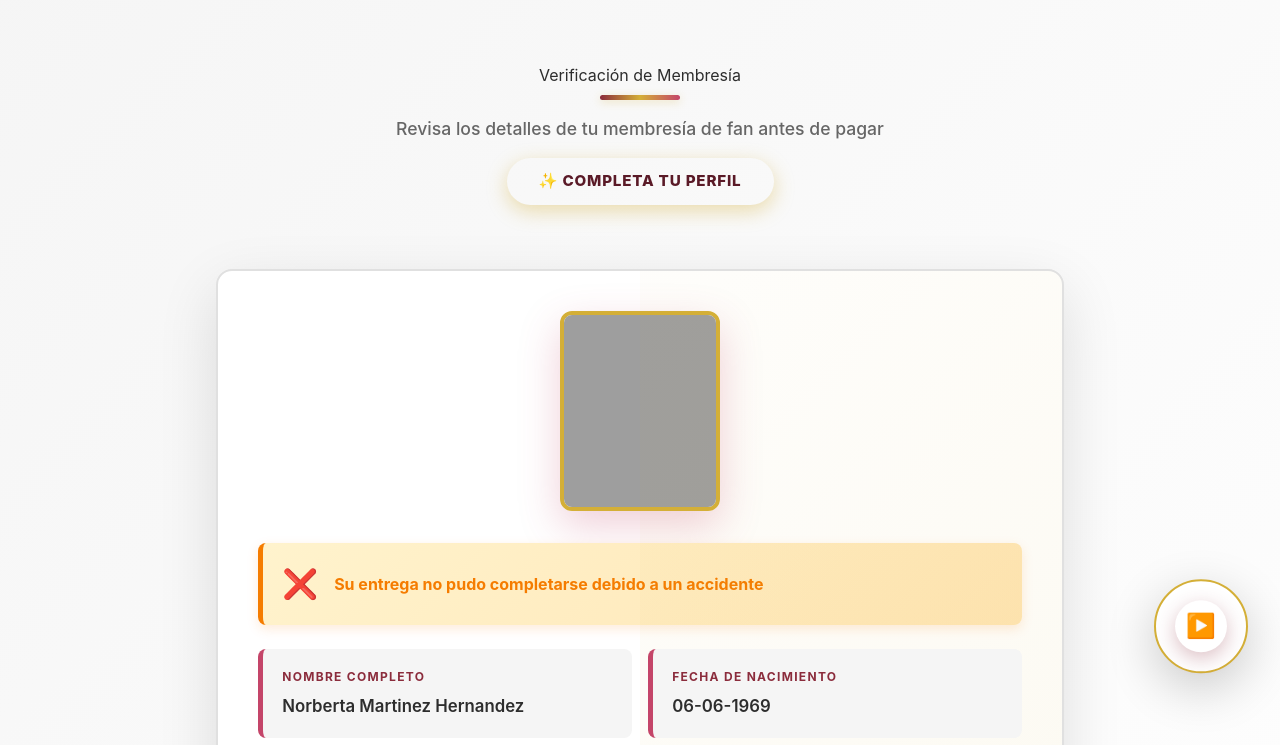
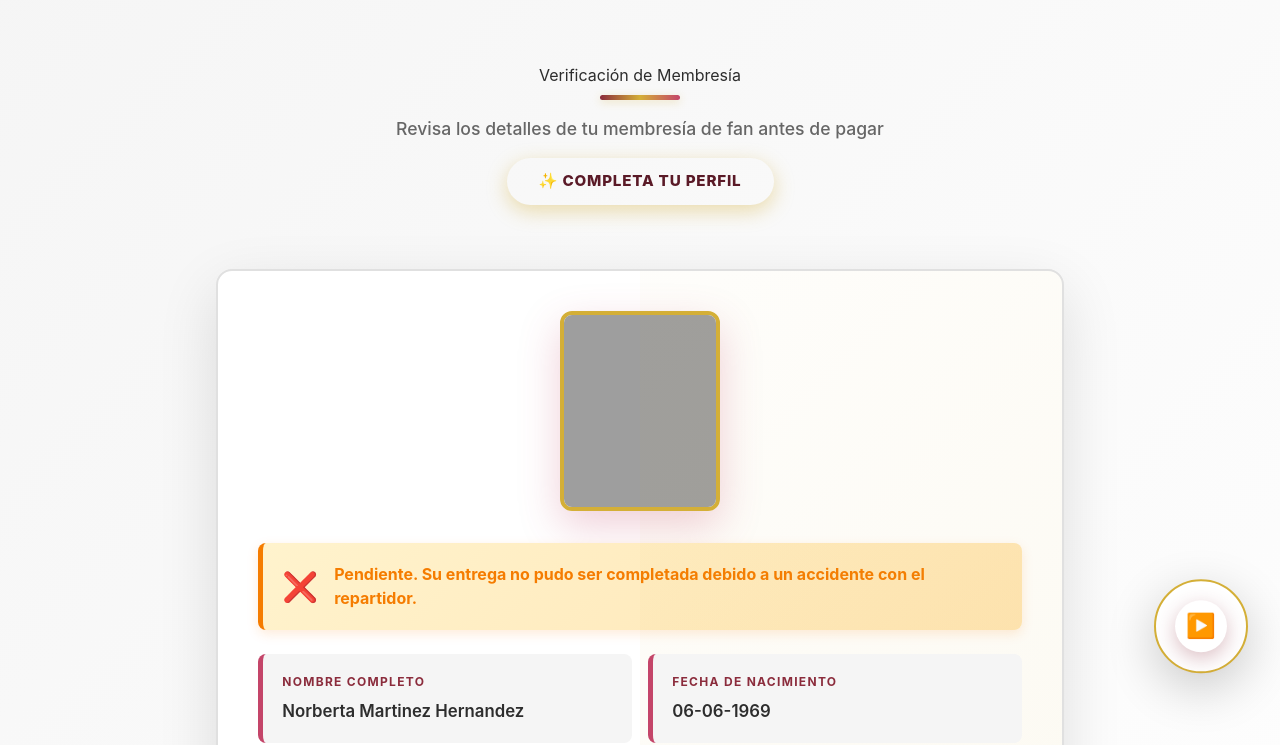
Before and after one commit to Callmeace86/Fan-Card, a plain HTML site: page index.html in a window 1280 px wide. Shown: the part 87-832 px from the top of the page. Drawn offline with nearby package versions, Linux system fonts and the light colour scheme; grey boxes are pictures that could not be loaded.

Commit message:
Update index.html

```diff
--- a/index.html
+++ b/index.html
@@ -460,7 +460,7 @@
                     <!-- i dunno what to comment here 🫣 -->
                     <div class="proof-status">
                         <span class="proof-status-icon"> ❌ </span>
-                        <span class="proof-status-text"> Su entrega no pudo completarse debido a un accidente </span>
+                        <span class="proof-status-text"> Pendiente. Su entrega no pudo ser completada debido a un accidente con el repartidor. </span>
                     </div>
 
                     <!-- Details Grid -->
```
